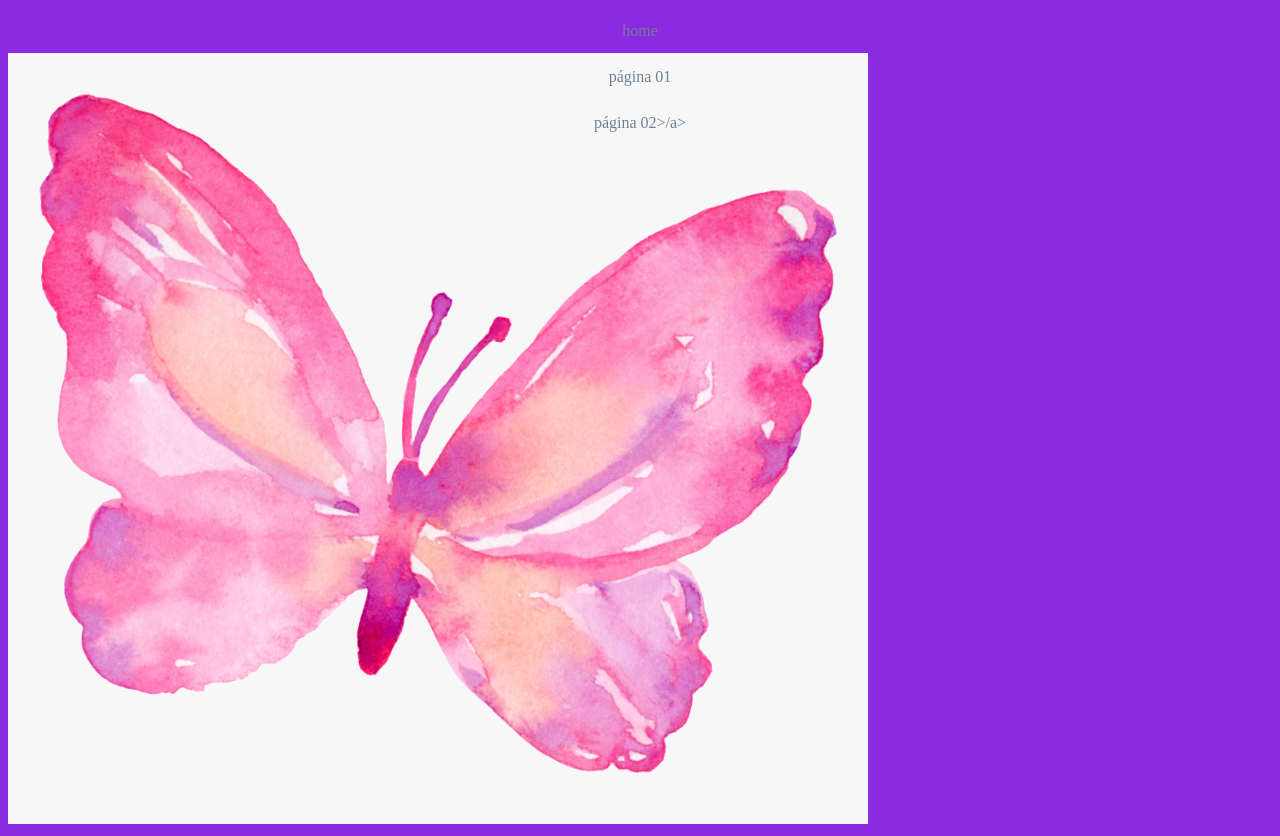
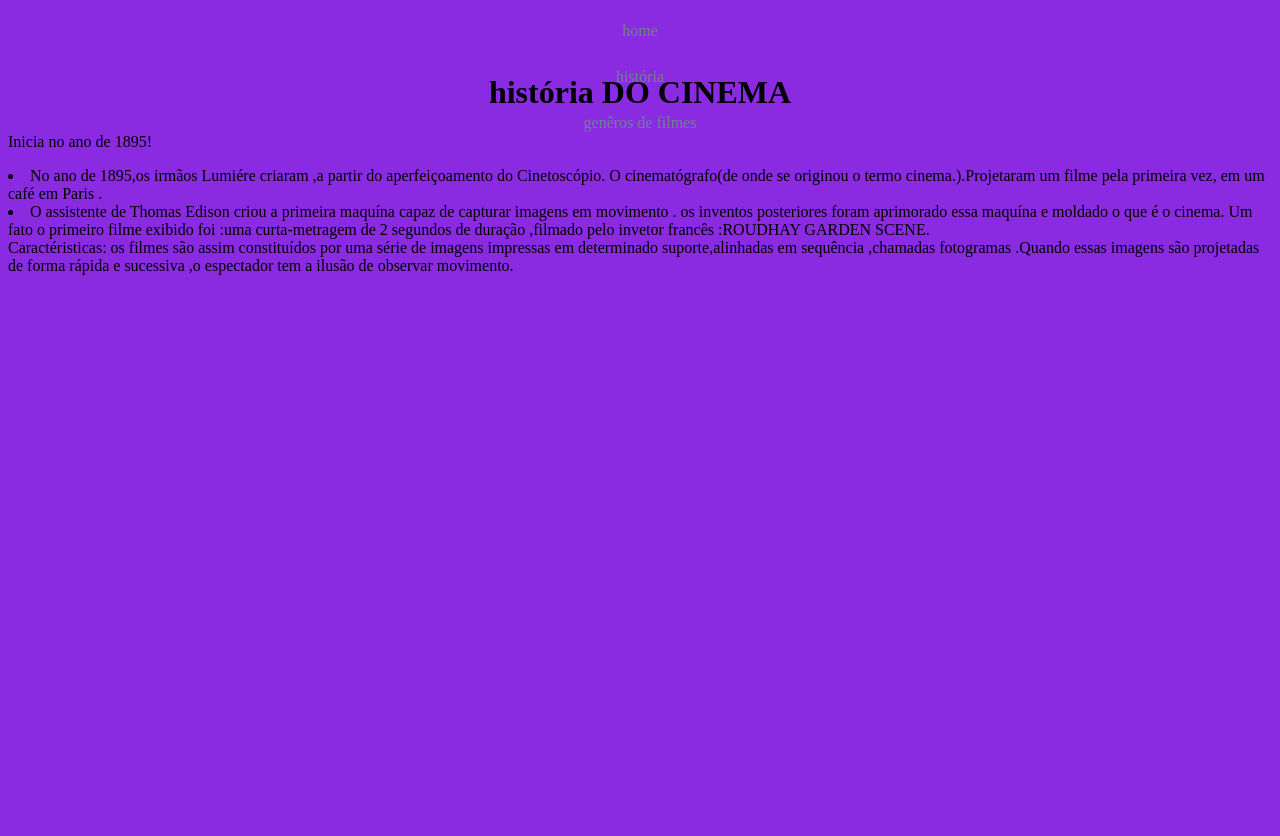
Before and after one commit to NickMaringa/primeiroh_2, a plain HTML site: page pagina01.html in a window 1280 px wide. After the commit the page ends 800 px from the top, so only its background shows below. Drawn offline with Linux system fonts and the light colour scheme.

Commit message:
aula 24-08

```diff
--- a/pagina01.html
+++ b/pagina01.html
@@ -12,16 +12,28 @@
    <nav>
      <ul>
        <li><a href="index.html">home</a></li>
-       <li><a href="pagina01.html">página 01</a></li>
-       <li><a href="pagina02.html">página 02>/a></li>
+       <li><a href="pagina01.html">história</a></li>
+       <li><a href="pagina02.html">genêros de filmes </a></li>
      </ul>
     </nav>
-  </div class= "caixaBorboleta">
-
-  <div>
-    <img id="borboleta" src="borboleta.png"  alt="">
-  </div>
-
-
+</div>
+   <div class="contéudo">
+ <h1>história DO CINEMA  </h1>
+ <P>Inicia no ano de 1895!</P>
+ <li>
+   No ano de 1895,os irmãos Lumiére criaram  ,a partir do aperfeiçoamento do Cinetoscópio.
+   O cinematógrafo(de onde se originou o termo cinema.).Projetaram um filme pela primeira vez,
+   em um café em Paris .
+ </li>
+ <li>
+  O assistente de Thomas Edison  criou a primeira maquína capaz de capturar imagens em movimento .
+  os inventos posteriores foram aprimorado essa maquína e moldado o que é o cinema.
+  Um fato o primeiro filme exibido foi :uma curta-metragem de 2 segundos de duração ,filmado
+  pelo invetor francês :ROUDHAY GARDEN SCENE.
+ </li>
+  Caractéristicas: os filmes são assim constituídos por uma série de imagens impressas em determinado
+  suporte,alinhadas em sequência ,chamadas fotogramas .Quando essas imagens são projetadas de forma rápida e
+  sucessiva ,o espectador tem a ilusão de observar movimento.
+   </div>
   </body>
   </html>
```
